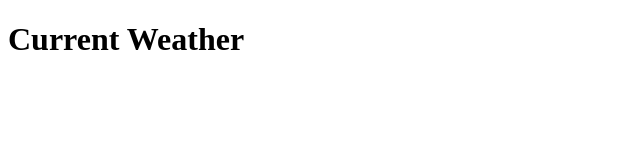
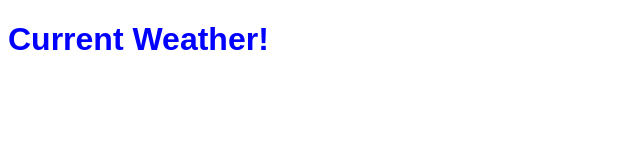
Before and after one commit to tonyamaeholt/current-weather-app, a plain HTML site: page index.html in a window 1280 px wide. Shown: the whole page, without its empty margins (0-640 px from the left). Drawn offline with Linux system fonts and the light colour scheme.

Commit message:
adds style to h1

```diff
--- a/index.html
+++ b/index.html
@@ -1,7 +1,10 @@
 <!doctype HTML>
 <html>
-<head><meta charset="utf-8"><title>Local Weather App</title></head>
+<head><meta charset="utf-8">
+<title>Local Weather App</title>
+<link rel="stylesheet" href="stylesheet.css"/>
+</head>
 <body>
-<h1>Current Weather</h1>
+<h1>Current Weather!</h1>
 </body>
 </html>
--- a/stylesheet.css
+++ b/stylesheet.css
@@ -1,3 +1,4 @@
 h1 {
-color: red;
+color: blue;
+font-family: sans-serif;
 }
```
